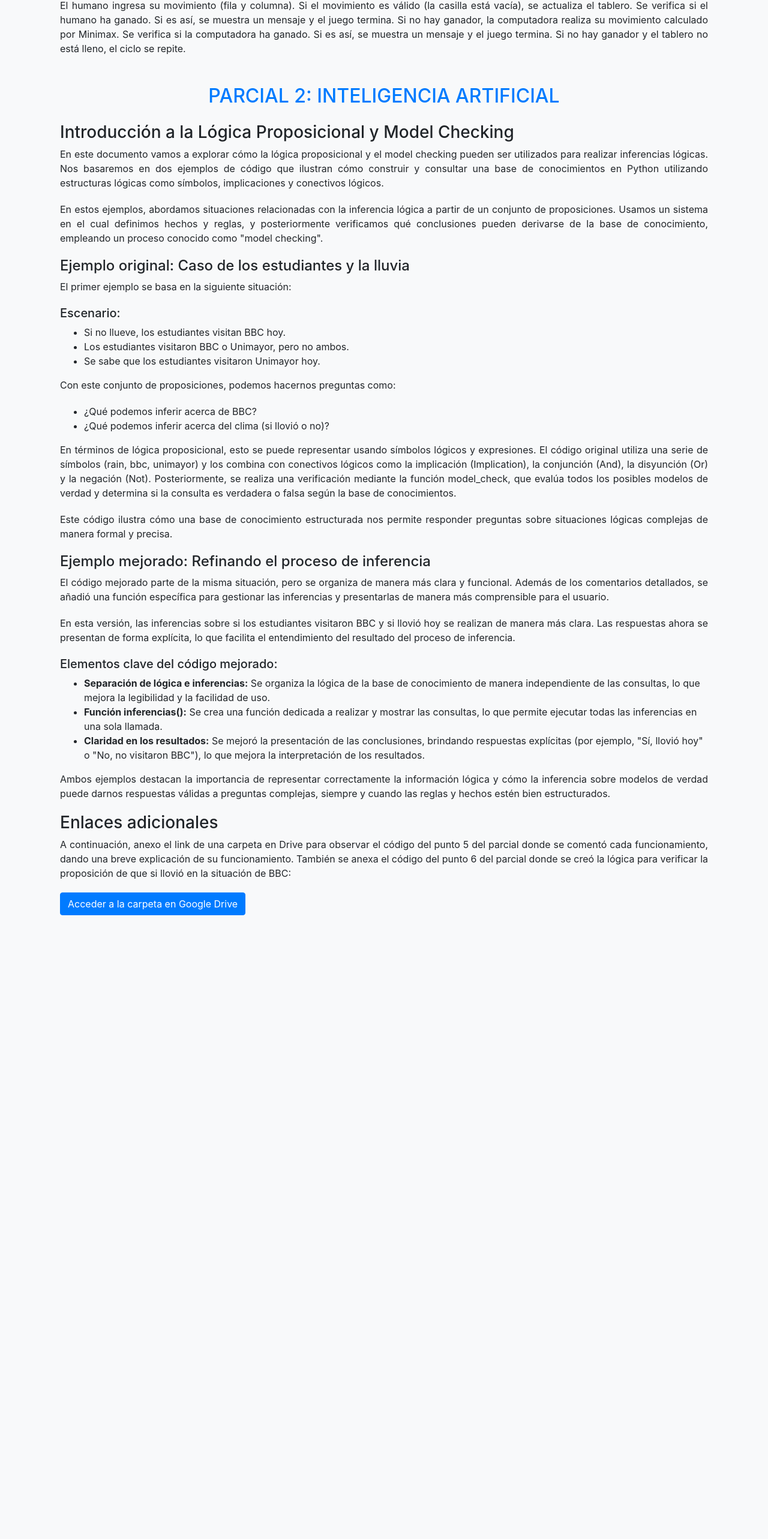
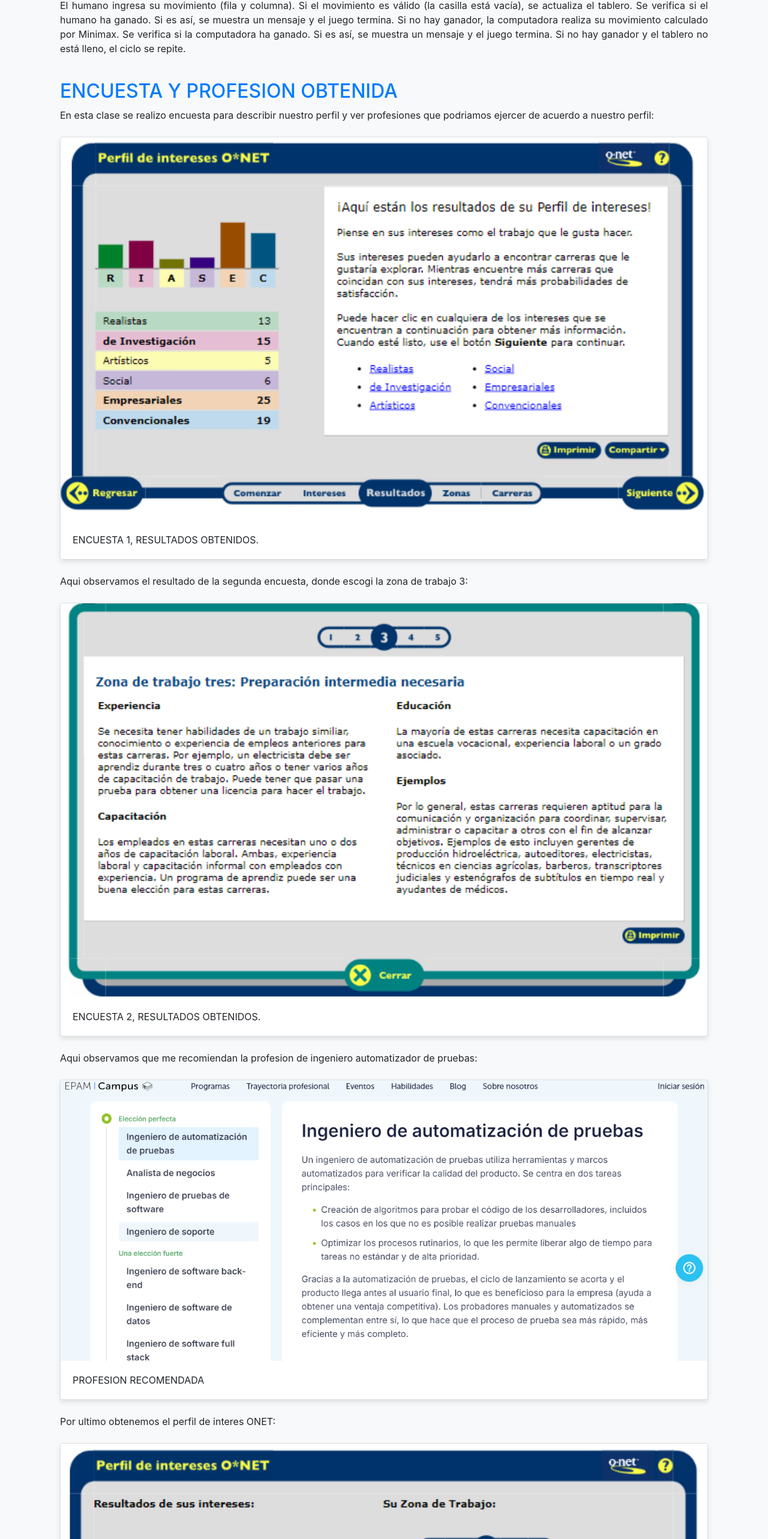
Before and after one commit to CarlosIng9/IACLASE, a plain HTML site: page index.html in a window 1280 px wide. Shown: the part 6594-9160 px from the top of the page at 60% size. Before the commit the page ends 8140 px from the top, so only its background shows below. Drawn offline with nearby package versions, Linux system fonts and the light colour scheme.

Commit message:
8/11/2024

```diff
--- a/index.html
+++ b/index.html
@@ -197,6 +197,54 @@
                 Se verifica si la computadora ha ganado. Si es así, se muestra un mensaje y el juego termina.
                 Si no hay ganador y el tablero no está lleno, el ciclo se repite.
             </p>
+
+            <h2>ENCUESTA Y PROFESION OBTENIDA</h2>
+            <p>En esta clase se realizo encuesta para describir nuestro perfil y ver profesiones que podriamos ejercer
+                de
+                acuerdo a nuestro perfil:</p>
+
+            <div class="card my-4">
+                <img src="ENCUESTA 1.PNG" alt="ENCUESTA 1" class="img-custom-size card-img-top">
+                <div class="card-body">
+                    <p class="card-text">ENCUESTA 1, RESULTADOS OBTENIDOS.</p>
+                </div>
+            </div>
+
+            <p>Aqui observamos el resultado de la segunda encuesta, donde escogi la zona de trabajo 3:</p>
+
+            <div class="card my-4">
+                <img src="ENCUESTA 2.PNG" alt="ENCUESTA 2" class="img-custom-size card-img-top">
+                <div class="card-body">
+                    <p class="card-text">ENCUESTA 2, RESULTADOS OBTENIDOS.</p>
+                </div>
+            </div>
+
+            <p>Aqui observamos que me recomiendan la profesion de ingeniero automatizador de pruebas: </p>
+
+            <div class="card my-4">
+                <img src="encuesta 2.1.PNG" alt="ENCUESTA 2.1" class="img-custom-size card-img-top">
+                <div class="card-body">
+                    <p class="card-text">PROFESION RECOMENDADA</p>
+                </div>
+            </div>
+
+            <p>Por ultimo obtenemos el perfil de interes ONET: </p>
+
+            <div class="card my-4">
+                <img src="ENCUESTA 3.PNG" alt="ENCUESTA 3" class="img-custom-size card-img-top">
+                <div class="card-body">
+                    <p class="card-text">PERFIL ONET OBTENIDO</p>
+                </div>
+
+                <p>A CONTINUACION ANEXO LOS ARCHIVOS PDF DE MI CARRERA RECOMENDADA Y DEL RESULTADO DE LA ENCUESTA #2 DE
+                    LA
+                    OTRA PAGINA:</p>
+
+                <a href="ingeniero.pdf" target="_blank" class="btn btn-primary">Acceder a PDF profesion recomendada</a>
+                <br>
+                <br>
+                <a href="TRABAJO.pdf" target="_blank" class="btn btn-primary">Acceder a PDF listado de carreras</a>
+            </div>
         </div>
 
         <div class="container mt-5">
```
